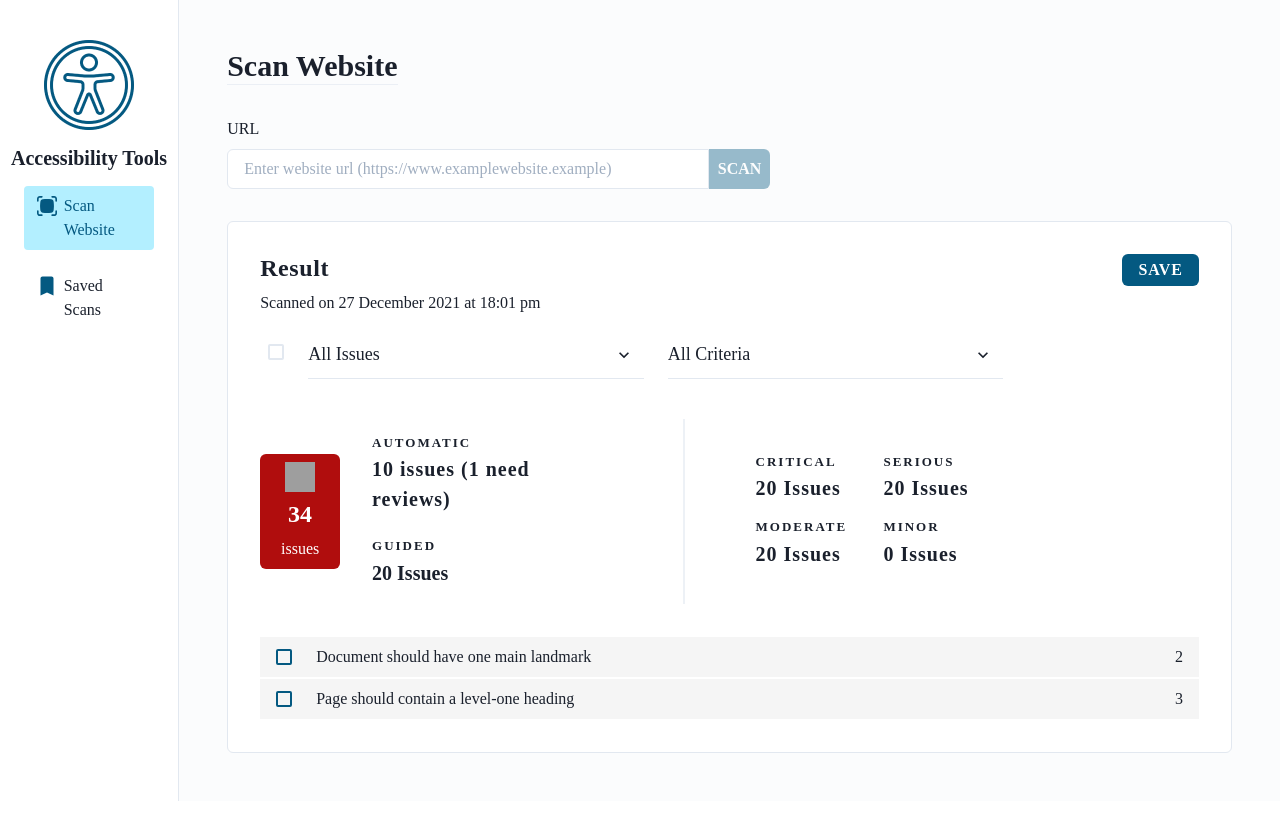
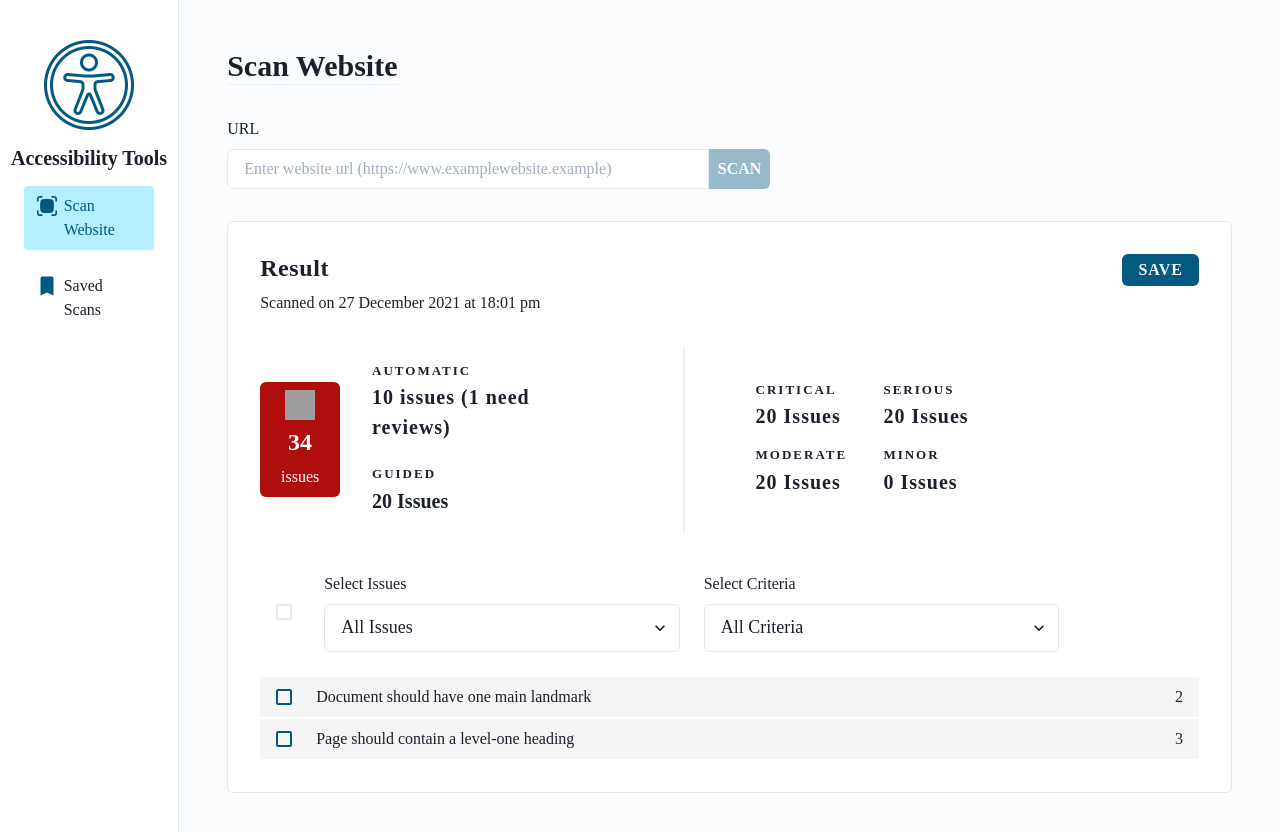
Before and after one commit to ShrawanBK/rsp_accessibility_evaluation, a React (Create React App) app: page / in a window 1280 px wide. Shown: the top 832 px of the page. Before the commit the page ends 801 px from the top, so only its background shows below. Built offline with nearby package versions, Linux system fonts and the light colour scheme; grey boxes are pictures that could not be loaded; a web font is replaced by a local one.

Commit message:
Handle landmarks accessibilit WIP: Selectfield component

```diff
--- a/src/components/IssueList/IssueItem.tsx
+++ b/src/components/IssueList/IssueItem.tsx
@@ -120,6 +120,7 @@ function UpdatedIssueItem(props: IssueListProps) {
                                         fontWeight="semibold"
                                         letterSpacing="wide"
                                         fontSize="md"
+                                        as="h3"
                                     >
                                         WCAG Criteria:
                                     </Heading>
@@ -143,6 +144,7 @@ function UpdatedIssueItem(props: IssueListProps) {
                                         fontWeight="semibold"
                                         letterSpacing="wide"
                                         fontSize="md"
+                                        as="h3"
                                     >
                                         Tags:
                                     </Heading>
@@ -164,6 +166,7 @@ function UpdatedIssueItem(props: IssueListProps) {
                                         fontWeight="semibold"
                                         letterSpacing="wide"
                                         fontSize="md"
+                                        as="h3"
                                     >
                                         Impact:
                                     </Heading>
@@ -180,6 +183,7 @@ function UpdatedIssueItem(props: IssueListProps) {
                                         fontWeight="semibold"
                                         letterSpacing="wide"
                                         fontSize="md"
+                                        as="h3"
                                     >
                                         Found:
                                     </Heading>
@@ -203,6 +207,7 @@ function UpdatedIssueItem(props: IssueListProps) {
                                 fontWeight="semibold"
                                 letterSpacing="wide"
                                 fontSize="md"
+                                as="h3"
                             >
                                 Issue Description
                             </Heading>
@@ -218,6 +223,7 @@ function UpdatedIssueItem(props: IssueListProps) {
                                 fontWeight="semibold"
                                 letterSpacing="wide"
                                 fontSize="md"
+                                as="h3"
                             >
                                 Issue Description
                             </Heading>
@@ -234,6 +240,7 @@ function UpdatedIssueItem(props: IssueListProps) {
                                 letterSpacing="wide"
                                 fontSize="md"
                                 ml={1}
+                                as="h4"
                             >
                                 • Element Location
                             </Heading>
@@ -252,6 +259,7 @@ function UpdatedIssueItem(props: IssueListProps) {
                                 letterSpacing="wide"
                                 fontSize="md"
                                 ml={1}
+                                as="h4"
                             >
                                 • Element Source
                             </Heading>
@@ -267,6 +275,7 @@ function UpdatedIssueItem(props: IssueListProps) {
                                 fontWeight="semibold"
                                 letterSpacing="wide"
                                 fontSize="md"
+                                as="h3"
                             >
                                 How to Fix?
                             </Heading>
--- a/src/components/IssueStats/ImpactDataItem.tsx
+++ b/src/components/IssueStats/ImpactDataItem.tsx
@@ -29,6 +29,7 @@ export default function ImpactDataItem(props: ImpactDataItemProps) {
                 letterSpacing={2}
                 textTransform="uppercase"
                 fontWeight="semibold"
+                as="h3"
             >
                 {impact}
             </Heading>
--- a/src/components/IssueStats/IssueTypeCard.tsx
+++ b/src/components/IssueStats/IssueTypeCard.tsx
@@ -26,6 +26,7 @@ export default function IssueTypeCard(props: IssueTypeCardProps) {
                     letterSpacing={2}
                     textTransform="uppercase"
                     fontWeight="semibold"
+                    as="h3"
                 >
                     automatic
                 </Heading>
@@ -44,6 +45,7 @@ export default function IssueTypeCard(props: IssueTypeCardProps) {
                     textTransform="uppercase"
                     fontWeight="semibold"
                     letterSpacing={2}
+                    as="h3"
                 >
                     guided
                 </Heading>
--- a/src/components/SelectField/index.tsx
+++ b/src/components/SelectField/index.tsx
@@ -22,23 +22,24 @@ export interface SelectFieldProps<Type extends OptionValue> {
     label?: string;
     placeholder?: string;
     variant?: variant;
+    onSelectOption?: () => void;
 }
 
 function SelectField<Type extends OptionValue>(props: SelectFieldProps<Type>) {
     const {
         options = [],
         valueSelector,
-        optionLabelSelector = 'option-label',
-        label,
+        optionLabelSelector = 'optionLabel',
+        label = 'label',
         placeholder,
         variant = 'outline',
+        onSelectOption,
     } = props;
 
     return (
         <FormControl
             isInvalid={false}
             p={2}
-            maxWidth="400px"
         >
             <FormLabel htmlFor={label}>
                 {label}
@@ -49,6 +50,9 @@ function SelectField<Type extends OptionValue>(props: SelectFieldProps<Type>) {
                 isFullWidth
                 placeholder={placeholder}
                 variant={variant}
+                title={label}
+                id={label}
+                onChange={onSelectOption}
             >
                 {options.map((option) => {
                     const value = option[valueSelector as keyof typeof option];
--- a/src/components/Sidebar/index.tsx
+++ b/src/components/Sidebar/index.tsx
@@ -43,22 +43,21 @@ function Sidebar() {
         <VStack
             p={2}
             spacing={4}
+            role="complementary"
         >
             <Image
                 src={logoPath}
                 alt="logo"
-                title="logo"
                 role="img"
             />
             <Heading
-                as="h6"
+                as="h1"
                 size="md"
-                id="accessibility-tools-title"
                 role="heading"
+                aria-level={1}
             >
                 Accessibility Tools
             </Heading>
-            <React.Fragment aria-labelledby="accessibility-tools-title">
             {
                 sidebarMenus.map((menu) => (
                     <Container
@@ -84,7 +83,6 @@ function Sidebar() {
                     </Container>
                 ))
             }
-            </React.Fragment>
         </VStack>
     );
 }
--- a/src/views/ScanWebsite/index.tsx
+++ b/src/views/ScanWebsite/index.tsx
@@ -3,7 +3,6 @@ import {
     Box,
     Button,
     Checkbox,
-    CheckboxGroup,
     Divider,
     Flex,
     Heading,
@@ -58,11 +57,13 @@ function ScanWebsite() {
             align="stretch"
             spacing={8}
             p={4}
+            role="main"
         >
             <Flex>
                 <Heading
-                    as="h5"
+                    as="h2"
                     size="lg"
+                    role="heading"
                 >
                     Scan Website
                     <Divider />
@@ -100,6 +101,8 @@ function ScanWebsite() {
                             fontWeight="semibold"
                             letterSpacing="wide"
                             fontSize="2xl"
+                            role="heading"
+                            as="h2"
                         >
                             Result
                         </Heading>
@@ -117,41 +120,39 @@ function ScanWebsite() {
                         SAVE
                     </Button>
                 </Box>
+                <Box
+                    width="80%"
+                    marginTop={8}
+                >
+                    <IssueStats />
+                </Box>
                 <HStack
-                    width="80%"
-                    alignItems="baseline"
-                    justifyContent="space-between"
+                    justifyContent="flex-start"
+                    marginTop={8}
                 >
                     <Checkbox
                         aria-label="issue.name"
-                        marginLeft={2}
-                        marginRight={2}
                         maxWidth="20px"
+                        margin={4}
                     />
-                    <HStack width="100%">
+                    <HStack width="80%">
                         <SelectField
                             options={mockIssueData}
                             optionLabelSelector="label"
                             valueSelector="value"
                             placeholder="All Issues"
-                            variant="flushed"
+                            label="Select Issues"
                         />
                         <SelectField
                             options={mockCriteriaData}
                             optionLabelSelector="label"
                             valueSelector="value"
                             placeholder="All Criteria"
-                            variant="flushed"
+                            label="Select Criteria"
                         />
                     </HStack>
                 </HStack>
-                <Box
-                    width="80%"
-                    marginTop={8}
-                >
-                    <IssueStats />
-                </Box>
-                <Box marginTop={8}>
+                <Box marginTop={4}>
                     <IssueList />
                 </Box>
             </Box>
```
Lines whose indentation alone changed are shown as unchanged.
